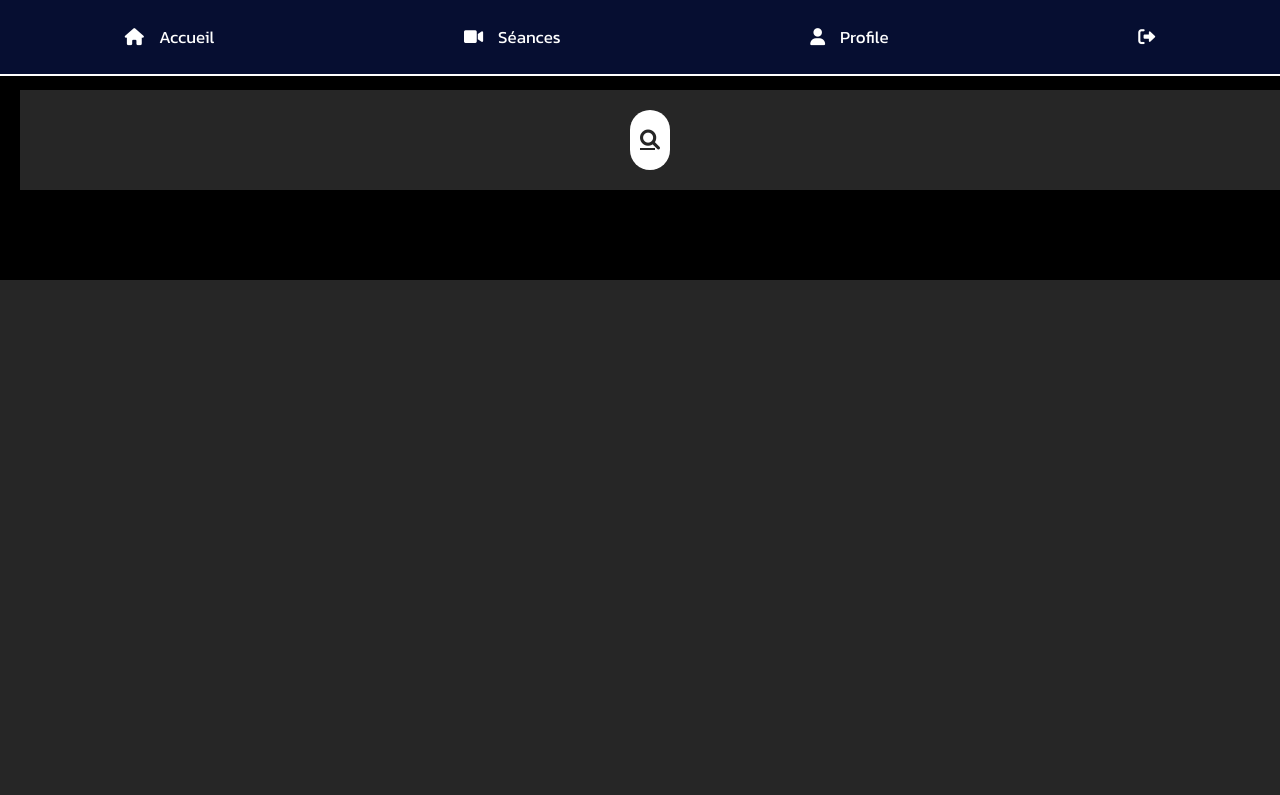
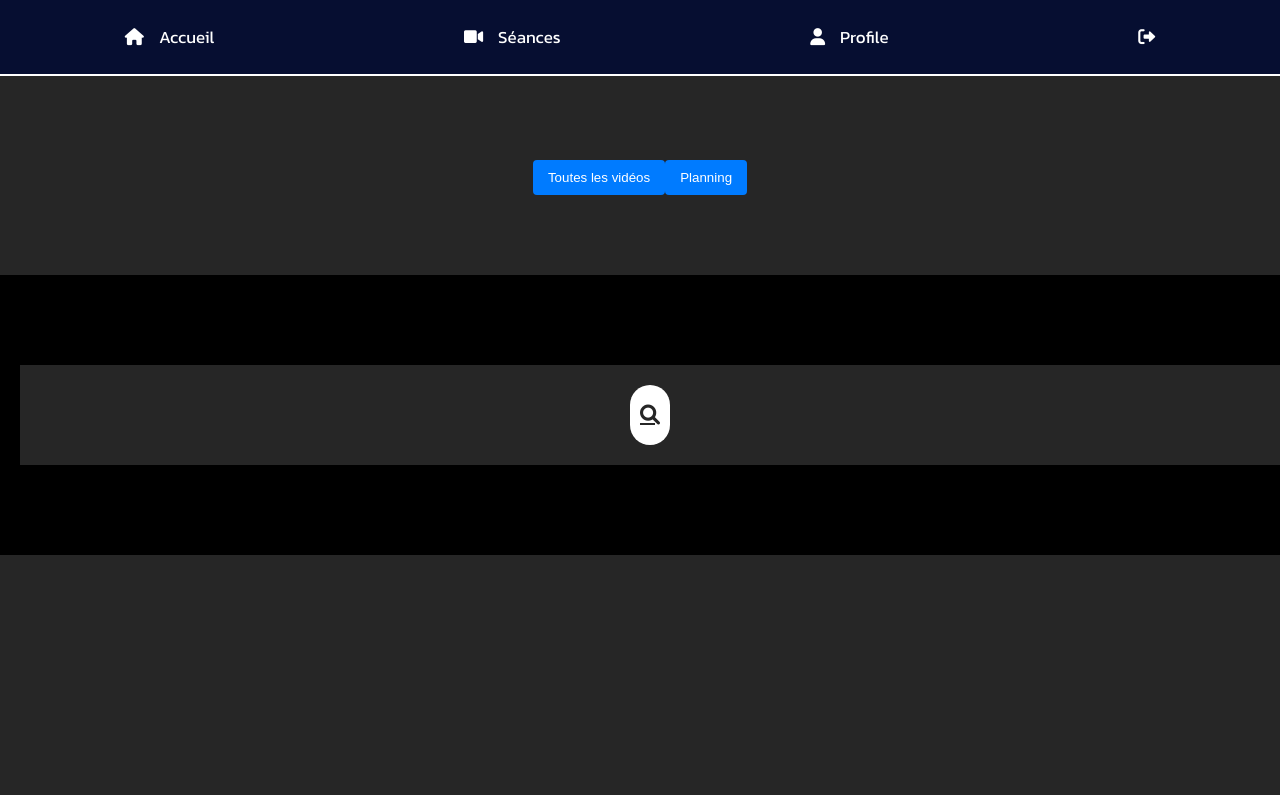
Before and after one commit to ByKan77/Dayliho, a PHP site: page /user/videos.php in a window 1280 px wide. Shown: the top 795 px of the page. Before the commit the page ends 280 px from the top, so only its background shows below. Run offline with PHP 8.4, Linux system fonts and the light colour scheme; the visitor is signed in with stand-in values (Sample User, id 1).

Commit message:
Système d'onglet séances

```diff
--- a/pages/videos.php
+++ b/pages/videos.php
@@ -11,6 +11,14 @@
    require '../requires/nav.php';
 ?>
 
+<div id="tab_navigation" style="display:flex;justify-content:center; margin:20vh 10vh 10vh 10vh">
+    <!-- Onglets de navigation -->
+    <button onclick="showTab('videos')">Toutes les vidéos</button>
+    <button onclick="showTab('bonjour')">Planning</button>
+</div>
+
+<!-- Contenu de l'onglet "Vidéos" -->
+<div id="videos_tab" class="tab_content">
     <div id="videos_body_unique">
         <div id="container_videos_unique">
             <div id="search_area_unique">
@@ -29,6 +37,12 @@
             </div>
         </div>
     </div>
+</div>
+
+<!-- Contenu de l'onglet "Bonjour" -->
+<div id="bonjour_tab" class="tab_content" style="display:none;">
+    <h1>Futur planning</h1>
+</div>
 
 <script>
     const userId = <?php echo json_encode($_SESSION['user_id']); ?>;
@@ -36,6 +50,12 @@
     const listeVideosUnique = document.getElementById("liste_videos_unique");
     const searchBarUnique = document.getElementById("custom_input_unique");
     let videosUnique = [];
+
+    // Basculement entre les onglets
+    function showTab(tabName) {
+        document.getElementById('videos_tab').style.display = (tabName === 'videos') ? 'block' : 'none';
+        document.getElementById('bonjour_tab').style.display = (tabName === 'bonjour') ? 'block' : 'none';
+    }
 
     // Récupérer les vidéos du serveur
     axios.get("http://localhost:1234/video/getVideos")
```
Lines whose indentation alone changed are shown as unchanged.
